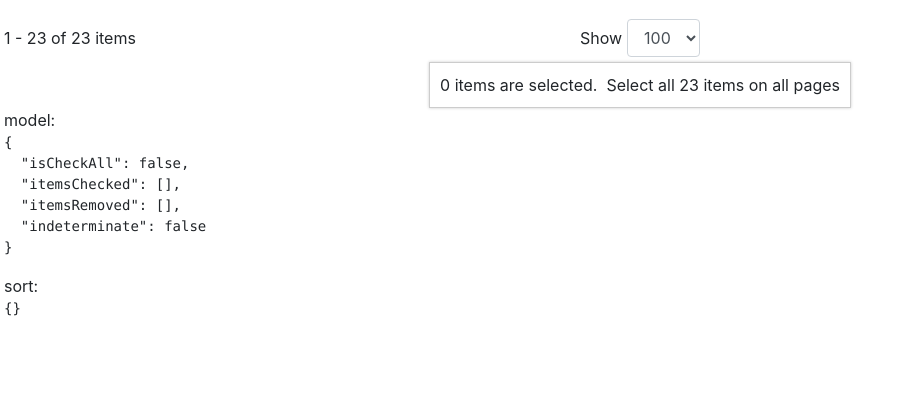
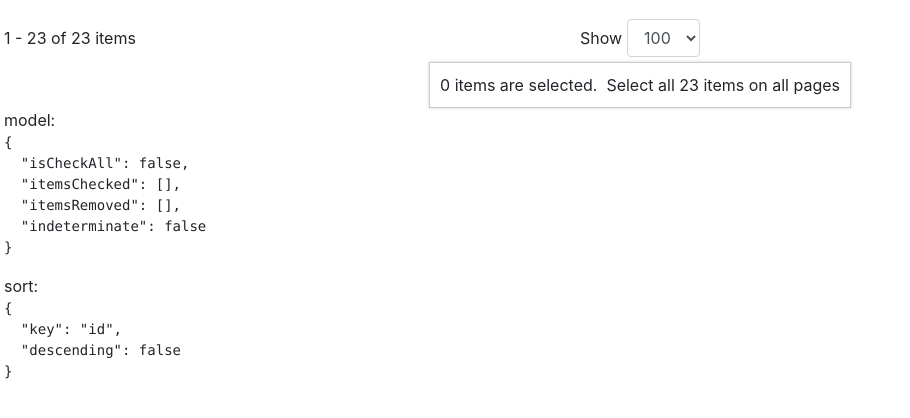
Before and after one commit to huymach91/hm-ngx-simple-table, an Angular app: page / in a window 1280 px wide. Shown: the part 1031-1449 px from the top of the page, without its empty margins (0-910 px from the left). Built offline with nearby package versions, Linux system fonts and the light colour scheme.

Commit message:
2 files modified

```diff
--- a/src/app/app.component.ts
+++ b/src/app/app.component.ts
@@ -48,7 +48,10 @@ export class AppComponent implements OnInit {
     itemsRemoved: [],
     indeterminate: false,
   };
-  public sort: any = {};
+  public sort: any = {
+    key: 'id',
+    descending: false,
+  };
 
   constructor(private appService: AppService) {}
 
--- a/src/app/app.service.ts
+++ b/src/app/app.service.ts
@@ -18,7 +18,8 @@ export class AppService {
   constructor() {}
 
   public getData(params: any) {
-    console.log(params);
+    this.sort(FAKE_DATA, params.key, params.descending);
+    console.log(FAKE_DATA);
     return of({
       status: true,
       data: this.paging(FAKE_DATA, params),
@@ -35,4 +36,16 @@ export class AppService {
       config.currentPage * config.pageSize
     );
   }
+
+  private sort(list: Array<any>, key: string, descending: boolean) {
+    list.sort((a: any, b: any) => {
+      const isNumeric: boolean =
+        typeof a[key] === 'number' || typeof b[key] === 'number' ? true : false;
+      const valueA = '' + a[key];
+      const valueB = '' + b[key];
+      return descending
+        ? valueB.localeCompare(valueA, undefined, { numeric: isNumeric })
+        : valueA.localeCompare(valueB, undefined, { numeric: isNumeric });
+    });
+  }
 }
```
